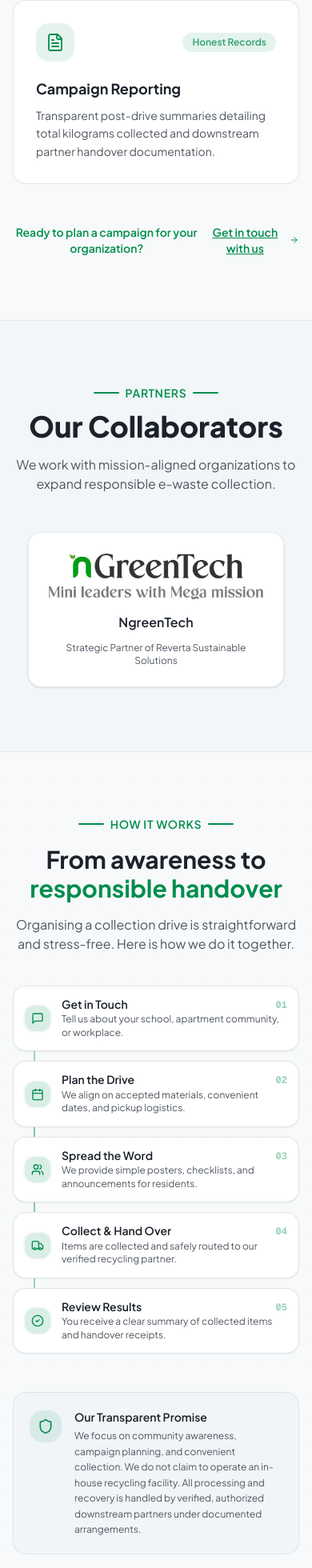
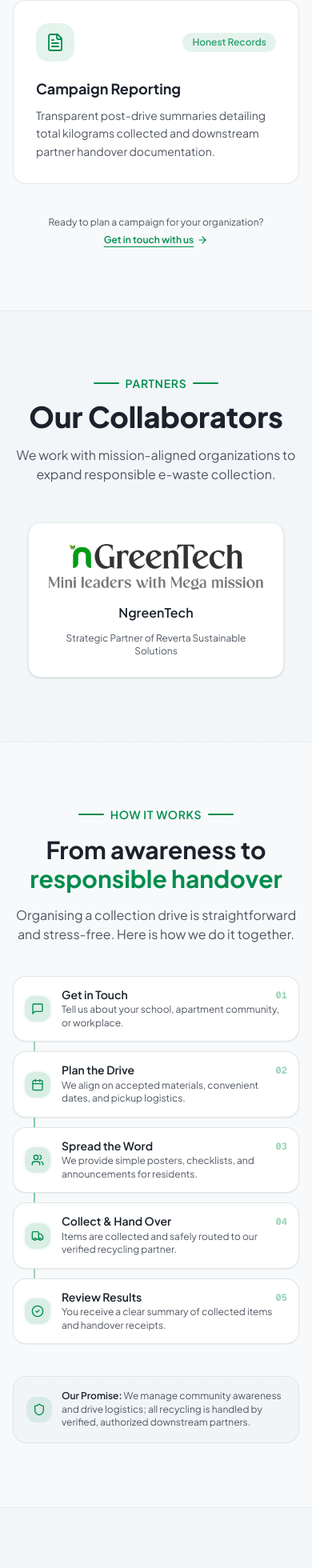
Before and after one commit to himanshukt03/Reverta, a Next.js app: page / in a window 390 px wide. Shown: the part 2886-4846 px from the top of the page at 80% size. Built offline with nearby package versions, Linux system fonts and the light colour scheme.

Commit message:
Refine mobile UX: shorten promise note, format services bottom link, shrink mobile WhatsApp icon, and streamline form spacing

```diff
--- a/components/contact.tsx
+++ b/components/contact.tsx
@@ -239,7 +239,7 @@ export function Contact() {
             viewport={{ once: true }}
             className="lg:col-span-3"
           >
-            <div className="bg-card rounded-2xl lg:rounded-3xl p-6 lg:p-8 shadow-sm border border-border">
+            <div className="bg-card rounded-2xl lg:rounded-3xl p-5 sm:p-7 lg:p-8 shadow-sm border border-border">
               {isSubmitted ? (
                 <motion.div
                   initial={{ opacity: 0, scale: 0.95 }}
@@ -258,7 +258,7 @@ export function Contact() {
                   </Button>
                 </motion.div>
               ) : (
-                <form onSubmit={handleSubmit} className="space-y-4">
+                <form onSubmit={handleSubmit} className="space-y-3 sm:space-y-4">
                   {/* Honeypot field for anti-spam bots */}
                   <div className="hidden" aria-hidden="true">
                     <input
@@ -271,15 +271,15 @@ export function Contact() {
                   </div>
 
                   {errorMessage && (
-                    <div className="p-3.5 rounded-xl bg-destructive/10 border border-destructive/20 text-destructive flex items-start gap-2.5 text-xs">
+                    <div className="p-3 rounded-xl bg-destructive/10 border border-destructive/20 text-destructive flex items-start gap-2.5 text-xs">
                       <AlertCircle className="w-4 h-4 flex-shrink-0 mt-0.5" />
                       <span>{errorMessage}</span>
                     </div>
                   )}
 
-                  <div className="grid sm:grid-cols-2 gap-4">
+                  <div className="grid sm:grid-cols-2 gap-3 sm:gap-4">
                     <div>
-                      <label htmlFor="name" className="block text-xs font-medium text-foreground mb-1.5">
+                      <label htmlFor="name" className="block text-xs font-medium text-foreground mb-1">
                         Your Full Name *
                       </label>
                       <Input
@@ -289,12 +289,12 @@ export function Contact() {
                         placeholder="Full name"
                         maxLength={70}
                         required
-                        className="h-11 rounded-xl"
+                        className="h-10 sm:h-11 rounded-xl text-xs sm:text-sm"
                       />
                     </div>
                     <div>
-                      <label htmlFor="organization" className="block text-xs font-medium text-foreground mb-1.5">
-                        Organisation or Community Name *
+                      <label htmlFor="organization" className="block text-xs font-medium text-foreground mb-1">
+                        Organisation or Community *
                       </label>
                       <Input
                         id="organization"
@@ -303,14 +303,14 @@ export function Contact() {
                         placeholder="Organisation or society name"
                         maxLength={90}
                         required
-                        className="h-11 rounded-xl"
+                        className="h-10 sm:h-11 rounded-xl text-xs sm:text-sm"
                       />
                     </div>
                   </div>
 
-                  <div className="grid sm:grid-cols-2 gap-4">
+                  <div className="grid sm:grid-cols-2 gap-3 sm:gap-4">
                     <div>
-                      <label htmlFor="email" className="block text-xs font-medium text-foreground mb-1.5">
+                      <label htmlFor="email" className="block text-xs font-medium text-foreground mb-1">
                         Email Address *
                       </label>
                       <Input
@@ -320,11 +320,11 @@ export function Contact() {
                         placeholder="Email address"
                         maxLength={80}
                         required
-                        className="h-11 rounded-xl"
+                        className="h-10 sm:h-11 rounded-xl text-xs sm:text-sm"
                       />
                     </div>
                     <div>
-                      <label htmlFor="phone" className="block text-xs font-medium text-foreground mb-1.5">
+                      <label htmlFor="phone" className="block text-xs font-medium text-foreground mb-1">
                         Phone Number *
                       </label>
                       <Input
@@ -334,21 +334,21 @@ export function Contact() {
                         placeholder="Phone number"
                         maxLength={16}
                         required
-                        className="h-11 rounded-xl"
+                        className="h-10 sm:h-11 rounded-xl text-xs sm:text-sm"
                       />
                     </div>
                   </div>
 
-                  <div className="grid sm:grid-cols-2 gap-4">
+                  <div className="grid sm:grid-cols-2 gap-3 sm:gap-4">
                     <div>
-                      <label htmlFor="category" className="block text-xs font-medium text-foreground mb-1.5">
+                      <label htmlFor="category" className="block text-xs font-medium text-foreground mb-1">
                         I am contacting Reverta as: *
                       </label>
                       <select
                         id="category"
                         name="category"
                         required
-                        className="w-full h-11 px-3 text-sm rounded-xl border border-input bg-background text-foreground focus:outline-none focus:ring-2 focus:ring-ring"
+                        className="w-full h-10 sm:h-11 px-3 text-xs sm:text-sm rounded-xl border border-input bg-background text-foreground focus:outline-none focus:ring-2 focus:ring-ring"
                       >
                         <option value="">Select an option</option>
                         <option value="School / College">School / College</option>
@@ -359,7 +359,7 @@ export function Contact() {
                       </select>
                     </div>
                     <div>
-                      <label htmlFor="location" className="block text-xs font-medium text-foreground mb-1.5">
+                      <label htmlFor="location" className="block text-xs font-medium text-foreground mb-1">
                         Location / PIN Code *
                       </label>
                       <Input
@@ -369,43 +369,42 @@ export function Contact() {
                         placeholder="Location / PIN code"
                         maxLength={60}
                         required
-                        className="h-11 rounded-xl"
+                        className="h-10 sm:h-11 rounded-xl text-xs sm:text-sm"
                       />
                     </div>
                   </div>
 
-                  <div className="grid sm:grid-cols-2 gap-4">
+                  {/* Paired Quantity and Preferred Date side-by-side to save mobile vertical height */}
+                  <div className="grid grid-cols-2 gap-3 sm:gap-4">
                     <div>
-                      <label htmlFor="quantity" className="block text-xs font-medium text-foreground mb-1.5">
-                        Approximate Quantity of E-Waste (in kgs)
+                      <label htmlFor="quantity" className="block text-xs font-medium text-foreground mb-1 truncate">
+                        Quantity (in kgs)
                       </label>
                       <Input
                         id="quantity"
                         name="quantity"
                         type="text"
-                        placeholder="e.g. 50 kg, 100 kg, or 5-10 boxes"
+                        placeholder="e.g. 50 kg"
                         maxLength={50}
-                        className="h-11 rounded-xl"
+                        className="h-10 sm:h-11 rounded-xl text-xs sm:text-sm"
                       />
                     </div>
                     <div>
-                      <label htmlFor="preferred_date" className="block text-xs font-medium text-foreground mb-1.5">
-                        Preferred Drive Date
+                      <label htmlFor="preferred_date" className="block text-xs font-medium text-foreground mb-1 truncate">
+                        Preferred Date
                       </label>
-                      <div className="relative">
                       <Input
                         id="preferred_date"
                         name="preferred_date"
                         type="date"
                         min={minDate}
-                          className="h-11 rounded-xl pr-10 cursor-pointer"
+                        className="h-10 sm:h-11 rounded-xl text-xs sm:text-sm cursor-pointer"
                       />
-                      </div>
                     </div>
                   </div>
 
                   <div>
-                    <label htmlFor="message" className="block text-xs font-medium text-foreground mb-1.5">
+                    <label htmlFor="message" className="block text-xs font-medium text-foreground mb-1">
                       Additional Details
                     </label>
                     <Textarea
@@ -413,15 +412,15 @@ export function Contact() {
                       name="message"
                       placeholder="Any additional details or questions..."
                       maxLength={1000}
-                      rows={3}
-                      className="rounded-xl resize-none text-sm"
+                      rows={2}
+                      className="rounded-xl resize-none text-xs sm:text-sm"
                     />
                   </div>
 
-                  <div className="pt-2">
+                  <div className="pt-1.5 sm:pt-2">
                     <Button
                       type="submit"
-                      className="w-full h-12 rounded-xl bg-primary hover:bg-primary/90 text-primary-foreground font-semibold text-sm shadow-md shadow-primary/20"
+                      className="w-full h-11 sm:h-12 rounded-xl bg-primary hover:bg-primary/90 text-primary-foreground font-semibold text-xs sm:text-sm shadow-md shadow-primary/20"
                       disabled={isSubmitting}
                     >
                       {isSubmitting ? (
@@ -433,7 +432,7 @@ export function Contact() {
                         "Submit Campaign Enquiry"
                       )}
                     </Button>
-                    <p className="mt-2 text-center text-xs text-muted-foreground">
+                    <p className="mt-2 text-center text-[11px] sm:text-xs text-muted-foreground">
                       We will review details and connect with you.
                     </p>
                   </div>
--- a/components/floating-buttons.tsx
+++ b/components/floating-buttons.tsx
@@ -6,14 +6,14 @@ export function FloatingButtons() {
       href="https://wa.me/919652409397?text=Hi%20Reverta!%20I%27d%20like%20to%20know%20more%20about%20organising%20an%20e-waste%20collection%20drive."
       target="_blank"
       rel="noopener noreferrer"
-      className="fixed bottom-5 right-5 sm:bottom-6 sm:right-6 z-50 w-12 h-12 sm:w-14 sm:h-14 rounded-full bg-[#25D366] text-white shadow-lg flex items-center justify-center hover:shadow-xl hover:bg-[#20BD5A] transition-all"
+      className="fixed bottom-4 right-4 sm:bottom-6 sm:right-6 z-50 w-10 h-10 sm:w-14 sm:h-14 rounded-full bg-[#25D366] text-white shadow-lg flex items-center justify-center hover:shadow-xl hover:bg-[#20BD5A] transition-all"
       aria-label="Chat on WhatsApp"
     >
       <svg
         xmlns="http://www.w3.org/2000/svg"
         viewBox="0 0 24 24"
         fill="currentColor"
-        className="w-6 h-6 sm:w-7 sm:h-7"
+        className="w-5 h-5 sm:w-7 sm:h-7"
       >
         <path d="M17.472 14.382c-.297-.149-1.758-.867-2.03-.967-.273-.099-.471-.148-.67.15-.197.297-.767.966-.94 1.164-.173.199-.347.223-.644.075-.297-.15-1.255-.463-2.39-1.475-.883-.788-1.48-1.761-1.653-2.059-.173-.297-.018-.458.13-.606.134-.133.298-.347.446-.52.149-.174.198-.298.298-.497.099-.198.05-.371-.025-.52-.075-.149-.669-1.612-.916-2.207-.242-.579-.487-.5-.669-.51-.173-.008-.371-.01-.57-.01-.198 0-.52.074-.792.372-.272.297-1.04 1.016-1.04 2.479 0 1.462 1.065 2.875 1.213 3.074.149.198 2.096 3.2 5.077 4.487.709.306 1.262.489 1.694.625.712.227 1.36.195 1.871.118.571-.085 1.758-.719 2.006-1.413.248-.694.248-1.289.173-1.413-.074-.124-.272-.198-.57-.347m-5.421 7.403h-.004a9.87 9.87 0 01-5.031-1.378l-.361-.214-3.741.982.998-3.648-.235-.374a9.86 9.86 0 01-1.51-5.26c.001-5.45 4.436-9.884 9.888-9.884 2.64 0 5.122 1.03 6.988 2.898a9.825 9.825 0 012.893 6.994c-.003 5.45-4.437 9.884-9.885 9.884m8.413-18.297A11.815 11.815 0 0012.05 0C5.495 0 .16 5.335.157 11.892c0 2.096.547 4.142 1.588 5.945L.057 24l6.305-1.654a11.882 11.882 0 005.683 1.448h.005c6.554 0 11.89-5.335 11.893-11.893a11.821 11.821 0 00-3.48-8.413z"/>
       </svg>
--- a/components/how-it-works.tsx
+++ b/components/how-it-works.tsx
@@ -139,17 +139,14 @@ export function HowItWorks() {
           </div>
         </div>
 
-        {/* Simplified Bottom Toast / Note */}
-        <div className="mt-12 max-w-3xl mx-auto p-5 rounded-2xl bg-muted/40 border border-border/80 flex items-start gap-4 text-left">
-          <div className="w-10 h-10 rounded-xl bg-primary/10 text-primary flex items-center justify-center flex-shrink-0 mt-0.5">
-            <Shield className="w-5 h-5" />
+        {/* Transparent Promise Note (Shorter & Compact) */}
+        <div className="mt-10 sm:mt-12 max-w-2xl mx-auto p-4 rounded-xl sm:rounded-2xl bg-muted/40 border border-border/70 flex items-center gap-3 text-left">
+          <div className="w-8 h-8 rounded-lg bg-primary/10 text-primary flex items-center justify-center shrink-0">
+            <Shield className="w-4 h-4" />
           </div>
-          <div>
-            <h4 className="font-semibold text-foreground text-sm">Our Transparent Promise</h4>
-            <p className="text-xs sm:text-sm text-muted-foreground mt-1 leading-relaxed">
-              We focus on community awareness, campaign planning, and convenient collection. We do not claim to operate an in-house recycling facility. All processing and recovery is handled by verified, authorized downstream partners under documented arrangements.
-            </p>
-          </div>
+          <p className="text-xs sm:text-sm text-muted-foreground leading-snug">
+            <strong className="font-semibold text-foreground">Our Promise:</strong> We manage community awareness and drive logistics; all recycling is handled by verified, authorized downstream partners.
+          </p>
         </div>
       </div>
     </section>
--- a/components/services.tsx
+++ b/components/services.tsx
@@ -89,15 +89,17 @@ export function Services() {
           ))}
         </div>
 
-        <div className="mt-12 text-center">
-          <Link
-            href="/#contact"
-            className="inline-flex items-center gap-2 text-sm font-semibold text-primary hover:text-primary/80 transition-colors"
-          >
-            Ready to plan a campaign for your organization?
-            <span className="underline">Get in touch with us</span>
-            <ArrowRight className="w-4 h-4" />
-          </Link>
+        <div className="mt-10 sm:mt-12 text-center px-4">
+          <p className="text-xs sm:text-sm text-muted-foreground flex flex-col sm:flex-row items-center justify-center gap-1.5 sm:gap-2">
+            <span>Ready to plan a campaign for your organization?</span>
+            <Link
+              href="/#contact"
+              className="inline-flex items-center gap-1 font-semibold text-primary hover:text-primary/80 transition-colors underline underline-offset-4"
+            >
+              <span>Get in touch with us</span>
+              <ArrowRight className="w-3.5 h-3.5 shrink-0" />
+            </Link>
+          </p>
         </div>
       </div>
     </section>
```
Lines whose indentation alone changed are shown as unchanged.
